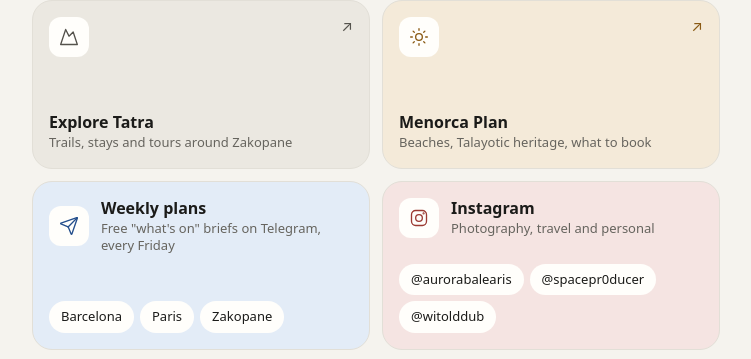
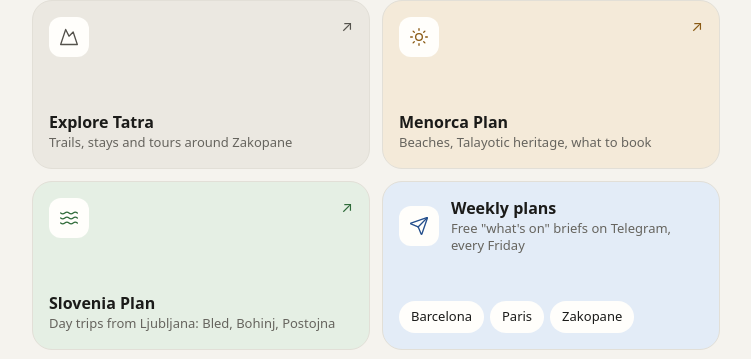
Before and after one commit to SneakySquidz/sneakysquidz.github.io, a plain HTML site: page index.html in a window 1280 px wide. Shown: the part 930-1289 px from the top of the page, without its empty margins (264-1015 px from the left). Drawn offline with Linux system fonts and the light colour scheme.

Commit message:
Links page: add Slovenia Plan tile
Co-Authored-By: Claude Opus 5.5 <noreply@anthropic.com>

```diff
--- a/index.html
+++ b/index.html
@@ -173,6 +173,11 @@ footer{text-align:center;color:var(--muted);font-size:13px;margin-top:40px}
     <div><b>Menorca Plan</b><span class="sub">Beaches, Talayotic heritage, what to book</span></div>
     <span class="arrow" aria-hidden="true">↗</span>
   </a>
+  <a class="tile w leaf" href="https://sloveniaplan.com" target="_blank" rel="noopener">
+    <div class="ico" aria-hidden="true"><svg><use href="#i-waves"/></svg></div>
+    <div><b>Slovenia Plan</b><span class="sub">Day trips from Ljubljana: Bled, Bohinj, Postojna</span></div>
+    <span class="arrow" aria-hidden="true">↗</span>
+  </a>
   <div class="tile w widget sea">
     <div class="head"><div class="ico" aria-hidden="true"><svg><use href="#i-send"/></svg></div>
       <div><b>Weekly plans</b><span class="sub">Free "what's on" briefs on Telegram, every Friday</span></div></div>
```
